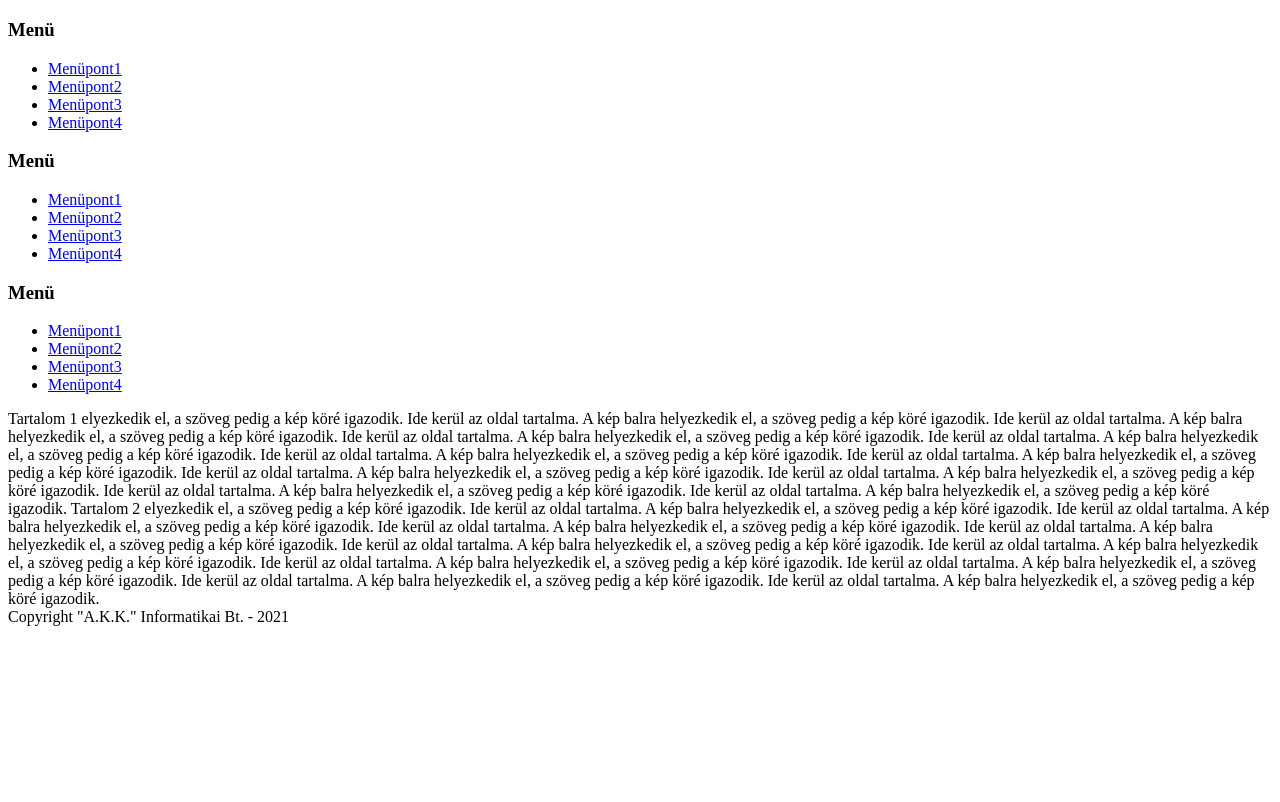
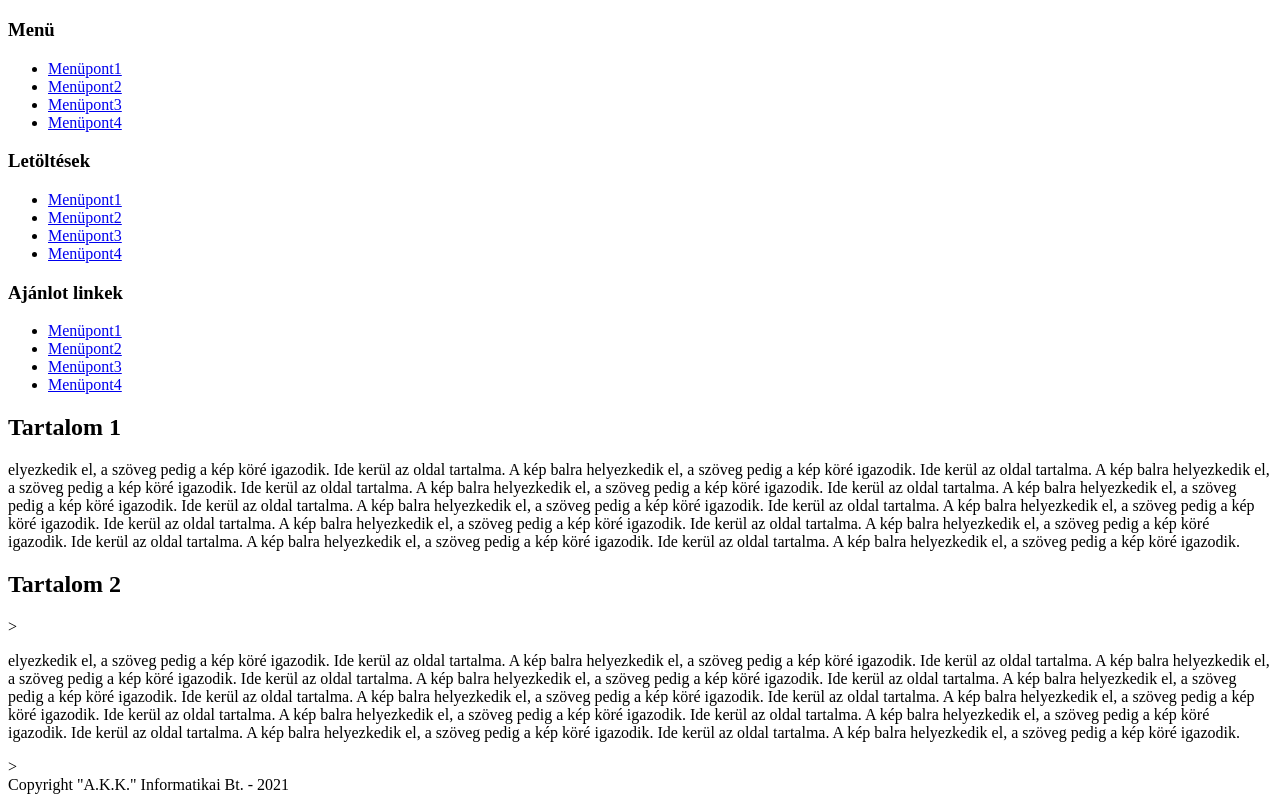
Before and after one commit to MolnarKende/1018_Plis, a plain HTML site: page index.html in a window 1280 px wide. Shown: the part 61-863 px from the top of the page. Before the commit the page ends 800 px from the top, so only its background shows below. Drawn offline with Linux system fonts and the light colour scheme.

Commit message:
layoutkesz

```diff
--- a/index.html
+++ b/index.html
@@ -20,7 +20,7 @@
                 <ul>
             </div>
             <div class="block">
-                <h3>Menü</h3>
+                <h3>Letöltések</h3>
                 <ul>
                     <li class="menupont"><a href="#">Menüpont1</a></li>
                     <li class="menupont"><a href="#">Menüpont2</a></li>
@@ -29,7 +29,7 @@
                 <ul>
             </div>
             <div class="block">
-                <h3>Menü</h3>
+                <h3>Ajánlot linkek</h3>
                 <ul>
                     <li class="menupont"><a href="#">Menüpont1</a></li>
                     <li class="menupont"><a href="#">Menüpont2</a></li>
@@ -39,11 +39,17 @@
             </div>
         </div>
         <div class="content">
-            Tartalom 1
-            elyezkedik el, a szöveg pedig a kép köré igazodik. Ide kerül az oldal tartalma. A kép balra helyezkedik el, a szöveg pedig a kép köré igazodik. Ide kerül az oldal tartalma. A kép balra helyezkedik el, a szöveg pedig a kép köré igazodik. Ide kerül az oldal tartalma. A kép balra helyezkedik el, a szöveg pedig a kép köré igazodik. Ide kerül az oldal tartalma. A kép balra helyezkedik el, a szöveg pedig a kép köré igazodik. Ide kerül az oldal tartalma. A kép balra helyezkedik el, a szöveg pedig a kép köré igazodik. Ide kerül az oldal tartalma. A kép balra helyezkedik el, a szöveg pedig a kép köré igazodik. Ide kerül az oldal tartalma. A kép balra helyezkedik el, a szöveg pedig a kép köré igazodik. Ide kerül az oldal tartalma. A kép balra helyezkedik el, a szöveg pedig a kép köré igazodik. Ide kerül az oldal tartalma. A kép balra helyezkedik el, a szöveg pedig a kép köré igazodik. Ide kerül az oldal tartalma. A kép balra helyezkedik el, a szöveg pedig a kép köré igazodik.
-            Tartalom 2
-            elyezkedik el, a szöveg pedig a kép köré igazodik. Ide kerül az oldal tartalma. A kép balra helyezkedik el, a szöveg pedig a kép köré igazodik. Ide kerül az oldal tartalma. A kép balra helyezkedik el, a szöveg pedig a kép köré igazodik. Ide kerül az oldal tartalma. A kép balra helyezkedik el, a szöveg pedig a kép köré igazodik. Ide kerül az oldal tartalma. A kép balra helyezkedik el, a szöveg pedig a kép köré igazodik. Ide kerül az oldal tartalma. A kép balra helyezkedik el, a szöveg pedig a kép köré igazodik. Ide kerül az oldal tartalma. A kép balra helyezkedik el, a szöveg pedig a kép köré igazodik. Ide kerül az oldal tartalma. A kép balra helyezkedik el, a szöveg pedig a kép köré igazodik. Ide kerül az oldal tartalma. A kép balra helyezkedik el, a szöveg pedig a kép köré igazodik. Ide kerül az oldal tartalma. A kép balra helyezkedik el, a szöveg pedig a kép köré igazodik. Ide kerül az oldal tartalma. A kép balra helyezkedik el, a szöveg pedig a kép köré igazodik.
+            <div class="news">
+            <h2>Tartalom 1</h2>
+            <p>elyezkedik el, a szöveg pedig a kép köré igazodik. Ide kerül az oldal tartalma. A kép balra helyezkedik el, a szöveg pedig a kép köré igazodik. Ide kerül az oldal tartalma. A kép balra helyezkedik el, a szöveg pedig a kép köré igazodik. Ide kerül az oldal tartalma. A kép balra helyezkedik el, a szöveg pedig a kép köré igazodik. Ide kerül az oldal tartalma. A kép balra helyezkedik el, a szöveg pedig a kép köré igazodik. Ide kerül az oldal tartalma. A kép balra helyezkedik el, a szöveg pedig a kép köré igazodik. Ide kerül az oldal tartalma. A kép balra helyezkedik el, a szöveg pedig a kép köré igazodik. Ide kerül az oldal tartalma. A kép balra helyezkedik el, a szöveg pedig a kép köré igazodik. Ide kerül az oldal tartalma. A kép balra helyezkedik el, a szöveg pedig a kép köré igazodik. Ide kerül az oldal tartalma. A kép balra helyezkedik el, a szöveg pedig a kép köré igazodik. Ide kerül az oldal tartalma. A kép balra helyezkedik el, a szöveg pedig a kép köré igazodik.
+            </p>
+            </div>
 
+            <div class="news">
+            <h2>Tartalom 2</h2>>
+            <p>elyezkedik el, a szöveg pedig a kép köré igazodik. Ide kerül az oldal tartalma. A kép balra helyezkedik el, a szöveg pedig a kép köré igazodik. Ide kerül az oldal tartalma. A kép balra helyezkedik el, a szöveg pedig a kép köré igazodik. Ide kerül az oldal tartalma. A kép balra helyezkedik el, a szöveg pedig a kép köré igazodik. Ide kerül az oldal tartalma. A kép balra helyezkedik el, a szöveg pedig a kép köré igazodik. Ide kerül az oldal tartalma. A kép balra helyezkedik el, a szöveg pedig a kép köré igazodik. Ide kerül az oldal tartalma. A kép balra helyezkedik el, a szöveg pedig a kép köré igazodik. Ide kerül az oldal tartalma. A kép balra helyezkedik el, a szöveg pedig a kép köré igazodik. Ide kerül az oldal tartalma. A kép balra helyezkedik el, a szöveg pedig a kép köré igazodik. Ide kerül az oldal tartalma. A kép balra helyezkedik el, a szöveg pedig a kép köré igazodik. Ide kerül az oldal tartalma. A kép balra helyezkedik el, a szöveg pedig a kép köré igazodik.
+            </p>>
+            </div>
         </div> <!--footer vége-->
         <div class="footer">Copyright "A.K.K." Informatikai Bt. - 2021
         </div> <!--footer vége-->
```
